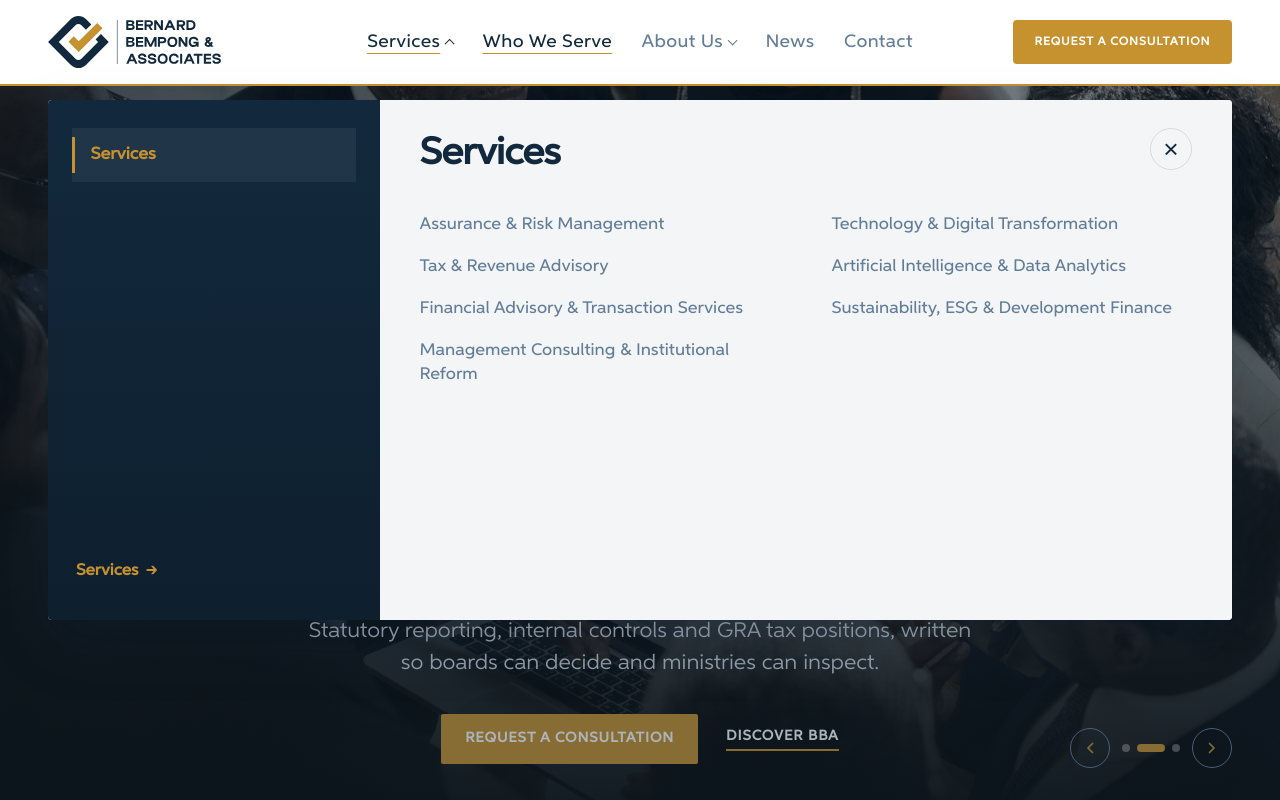
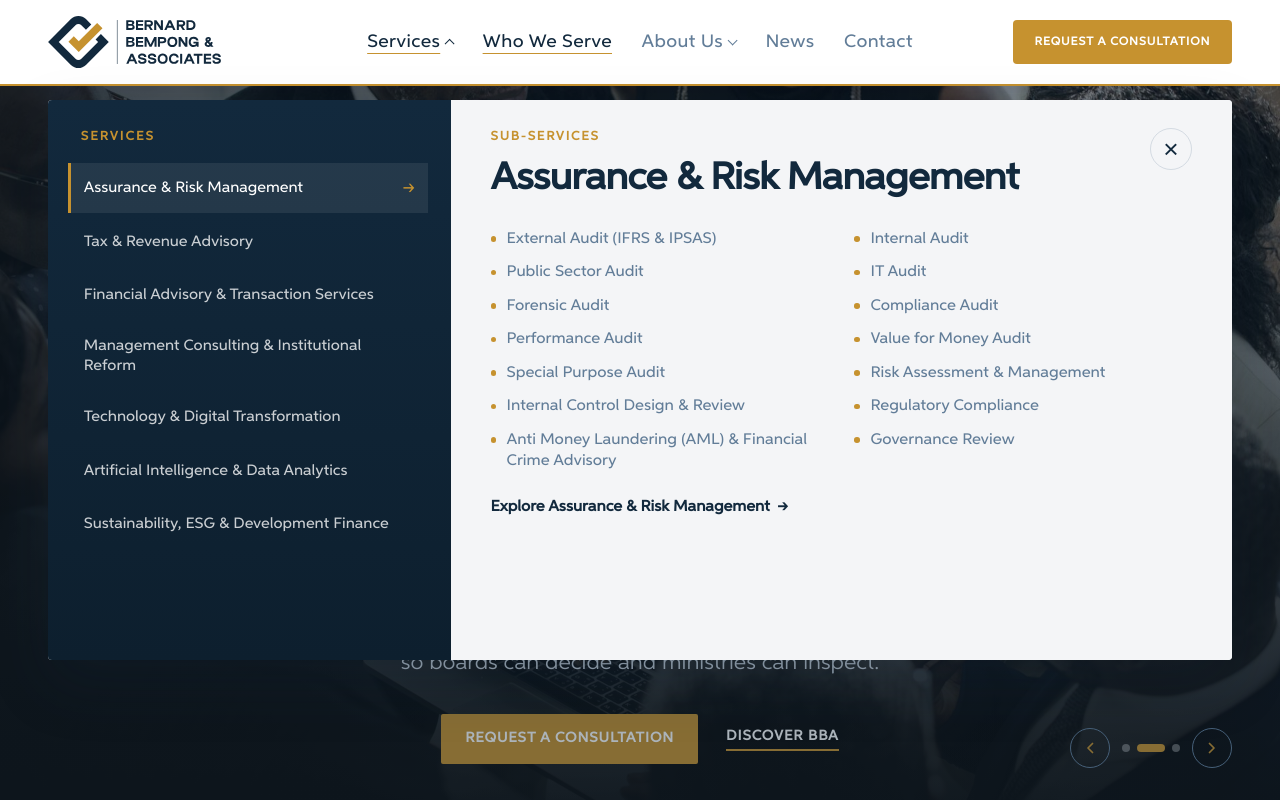
Before and after one commit to deviTopps/bba, a Next.js app: page / in a window 1280 px wide. Both pictures are taken after a click on the button "Services". Shown: the top 800 px of the page. Built offline with nearby package versions, Linux system fonts and the light colour scheme.

Commit message:
Add mega menu services with dynamic sub-services and improved styling

```diff
--- a/src/app/sections.css
+++ b/src/app/sections.css
@@ -185,8 +185,8 @@
   right: clamp(1rem, 4vw, 3rem);
   z-index: 4;
   display: grid;
-  grid-template-columns: minmax(220px, 28%) 1fr;
-  min-height: min(72vh, 520px);
+  grid-template-columns: minmax(280px, 34%) minmax(0, 1fr);
+  min-height: min(72vh, 560px);
   max-height: calc(100vh - 5.25rem - env(safe-area-inset-top) - 2.5rem);
   background: #f4f5f7;
   border-radius: 4px;
@@ -381,6 +381,170 @@
   text-decoration: underline;
   text-decoration-color: var(--color-gold);
   text-decoration-color: var(--color-accent);
+}
+
+/* Services picker: service lines left, relevant sub-services right. */
+.mega-menu-services {
+  display: flex;
+  min-height: 0;
+  flex-direction: column;
+  padding: 1.75rem 1.25rem;
+  background: linear-gradient(180deg, #12293d 0%, #0d1f2e 100%);
+}
+
+.mega-menu-services-head {
+  display: flex;
+  align-items: center;
+  justify-content: space-between;
+  padding: 0 0.8rem 1.1rem;
+  color: var(--color-gold);
+  font-family: var(--font-ui);
+  font-size: 0.78rem;
+  font-weight: 700;
+  letter-spacing: 0.16em;
+  text-transform: uppercase;
+}
+
+.mega-menu-close-mobile-position {
+  display: none;
+}
+
+.mega-menu-service-list,
+.mega-menu-subservice-list {
+  list-style: none;
+  margin: 0;
+  padding: 0;
+}
+
+.mega-menu-service-list {
+  display: flex;
+  flex: 1;
+  flex-direction: column;
+  gap: 0.2rem;
+  overflow-y: auto;
+  padding-right: 0.15rem;
+}
+
+.mega-menu-service-button {
+  display: flex;
+  width: 100%;
+  align-items: center;
+  justify-content: space-between;
+  gap: 0.8rem;
+  padding: 0.85rem 0.8rem;
+  border: 0;
+  border-left: 3px solid transparent;
+  background: transparent;
+  color: rgba(255, 255, 255, 0.78);
+  cursor: pointer;
+  font-family: var(--font-ui);
+  font-size: 0.94rem;
+  font-weight: 500;
+  line-height: 1.3;
+  text-align: left;
+  transition: background 0.2s ease, border-color 0.2s ease, color 0.2s ease;
+}
+
+.mega-menu-service-button:hover,
+.mega-menu-service-button:focus-visible,
+.mega-menu-service-button.is-selected {
+  border-left-color: var(--color-gold);
+  background: rgba(255, 255, 255, 0.08);
+  color: #fff;
+  outline: none;
+}
+
+.mega-menu-service-arrow {
+  color: var(--color-gold);
+  font-size: 1.1rem;
+  opacity: 0;
+  transform: translateX(-4px);
+  transition: opacity 0.2s ease, transform 0.2s ease;
+}
+
+.mega-menu-service-button:hover .mega-menu-service-arrow,
+.mega-menu-service-button:focus-visible .mega-menu-service-arrow,
+.mega-menu-service-button.is-selected .mega-menu-service-arrow {
+  opacity: 1;
+  transform: translateX(0);
+}
+
+.mega-menu-subservices {
+  display: flex;
+  min-width: 0;
+  flex-direction: column;
+  padding: 1.75rem 2.5rem 2rem;
+  background: #f4f5f7;
+}
+
+.mega-menu-subservices .mega-menu-main-head {
+  margin-bottom: 1.35rem;
+}
+
+.mega-menu-eyebrow {
+  margin: 0 0 0.5rem;
+  color: var(--color-gold);
+  font-family: var(--font-ui);
+  font-size: 0.78rem;
+  font-weight: 700;
+  letter-spacing: 0.14em;
+  text-transform: uppercase;
+}
+
+.mega-menu-subservices-content {
+  display: flex;
+  min-height: 0;
+  flex: 1;
+  flex-direction: column;
+}
+
+.mega-menu-subservice-list {
+  display: grid;
+  grid-template-columns: repeat(2, minmax(0, 1fr));
+  gap: 0.75rem 2rem;
+  overflow-y: auto;
+  padding-right: 0.35rem;
+}
+
+.mega-menu-subservice-list li {
+  position: relative;
+  padding-left: 1rem;
+  color: var(--color-slate);
+  font-family: var(--font-ui);
+  font-size: 0.96rem;
+  font-weight: 500;
+  line-height: 1.4;
+}
+
+.mega-menu-subservice-list li::before {
+  content: "";
+  position: absolute;
+  top: 0.52rem;
+  left: 0;
+  width: 0.35rem;
+  height: 0.35rem;
+  border-radius: 50%;
+  background: var(--color-gold);
+}
+
+.mega-menu-service-cta {
+  display: inline-flex;
+  align-items: center;
+  align-self: flex-start;
+  gap: 0.45rem;
+  margin-top: 1.5rem;
+  color: var(--color-navy);
+  font-family: var(--font-ui);
+  font-size: 0.95rem;
+  font-weight: 700;
+  text-decoration: none;
+  text-underline-offset: 0.28em;
+}
+
+.mega-menu-service-cta:hover,
+.mega-menu-service-cta:focus-visible {
+  color: var(--color-gold);
+  text-decoration: underline;
 }
 
 .nav-backdrop {
--- a/src/components/Navbar.tsx
+++ b/src/components/Navbar.tsx
@@ -4,6 +4,7 @@
 import Image from "next/image";
 import Link from "next/link";
 import { usePathname } from "next/navigation";
+import { servicePages } from "@/data/services-catalog";
 import { siteData } from "@/data/site";
 
 type MegaItem = (typeof siteData.navigation)[number] & {
@@ -28,6 +29,7 @@
 export default function Navbar() {
   const [open, setOpen] = useState(false);
   const [openMega, setOpenMega] = useState<string | null>(null);
+  const [selectedMegaService, setSelectedMegaService] = useState<string | null>(null);
   const [scrolled, setScrolled] = useState(false);
   const pathname = usePathname();
   const isHome = pathname === "/";
@@ -45,15 +47,21 @@
   const closeAll = () => {
     setOpen(false);
     setOpenMega(null);
+    setSelectedMegaService(null);
   };
 
   const closeMega = () => {
     setOpenMega(null);
+    setSelectedMegaService(null);
     megaTriggerRef.current?.focus();
   };
 
   const toggleMega = (label: string) => {
-    setOpenMega((current) => (current === label ? null : label));
+    setOpenMega((current) => {
+      const next = current === label ? null : label;
+      if (!next) setSelectedMegaService(null);
+      return next;
+    });
     // Desktop mega is a separate overlay; mobile expands inside the drawer.
     if (isDesktopNav()) setOpen(false);
   };
@@ -106,6 +114,7 @@
   useEffect(() => {
     setOpen(false);
     setOpenMega(null);
+    setSelectedMegaService(null);
   }, [pathname]);
 
   useEffect(() => {
@@ -280,9 +289,15 @@
 
       {megaItems.map((item) => {
         const isOpen = openMega === item.label;
-        const midpoint = Math.ceil(item.megaLinks.length / 2);
-        const leftLinks = item.megaLinks.slice(0, midpoint);
-        const rightLinks = item.megaLinks.slice(midpoint);
+        const activeService =
+          item.megaLinks.find((link) => link.href === selectedMegaService) ??
+          item.megaLinks[0];
+        const activeServicePage = servicePages.find(
+          (service) => service.title === activeService?.label
+        );
+        const subservices =
+          activeServicePage?.spec?.find((row) => row.label === "Core Services")
+            ?.items ?? [];
 
         return (
           <div
@@ -296,22 +311,46 @@
             aria-hidden={!isOpen}
             {...(!isOpen ? { inert: true } : {})}
           >
-            <div className="mega-menu-sidebar">
-              <div className="mega-menu-sidebar-top">
-                <span className="mega-menu-side-item is-active">{item.label}</span>
+            <div className="mega-menu-services">
+              <div className="mega-menu-services-head">
+                <span>{item.label}</span>
+                <button
+                  type="button"
+                  className="mega-menu-close mega-menu-close-mobile-position"
+                  aria-label={`Close ${item.label} menu`}
+                  onClick={closeMega}
+                >
+                  <span aria-hidden="true">×</span>
+                </button>
               </div>
-              <Link
-                className="mega-menu-side-cta"
-                href={item.href}
-                onClick={closeAll}
-              >
-                {item.label} <span aria-hidden="true">→</span>
-              </Link>
+              <ul className="mega-menu-service-list" aria-label="Service lines">
+                {item.megaLinks.map((link) => {
+                  const isSelected = link.href === activeService?.href;
+                  return (
+                    <li key={link.href}>
+                      <button
+                        type="button"
+                        className={`mega-menu-service-button${isSelected ? " is-selected" : ""}`}
+                        aria-pressed={isSelected}
+                        onClick={() => setSelectedMegaService(link.href)}
+                        onMouseEnter={() => setSelectedMegaService(link.href)}
+                        onFocus={() => setSelectedMegaService(link.href)}
+                      >
+                        <span>{link.label}</span>
+                        <span className="mega-menu-service-arrow" aria-hidden="true">→</span>
+                      </button>
+                    </li>
+                  );
+                })}
+              </ul>
             </div>
 
-            <div className="mega-menu-main">
+            <div className="mega-menu-subservices">
               <div className="mega-menu-main-head">
-                <h2 className="mega-menu-title">{item.label}</h2>
+                <div>
+                  <p className="mega-menu-eyebrow">Sub-services</p>
+                  <h2 className="mega-menu-title">{activeService?.label}</h2>
+                </div>
                 <button
                   type="button"
                   className="mega-menu-close"
@@ -322,25 +361,21 @@
                 </button>
               </div>
 
-              <div className="mega-menu-columns">
-                <ul className="mega-menu-col">
-                  {leftLinks.map((link) => (
-                    <li key={link.label}>
-                      <Link href={link.href} onClick={closeAll}>
-                        {link.label}
-                      </Link>
-                    </li>
+              <div className="mega-menu-subservices-content">
+                <ul className="mega-menu-subservice-list">
+                  {subservices.map((subservice) => (
+                    <li key={subservice.label}>{subservice.label}</li>
                   ))}
                 </ul>
-                <ul className="mega-menu-col">
-                  {rightLinks.map((link) => (
-                    <li key={link.label}>
-                      <Link href={link.href} onClick={closeAll}>
-                        {link.label}
-                      </Link>
-                    </li>
-                  ))}
-                </ul>
+                {activeService ? (
+                  <Link
+                    className="mega-menu-service-cta"
+                    href={activeService.href}
+                    onClick={closeAll}
+                  >
+                    Explore {activeService.label} <span aria-hidden="true">→</span>
+                  </Link>
+                ) : null}
               </div>
             </div>
           </div>
```
